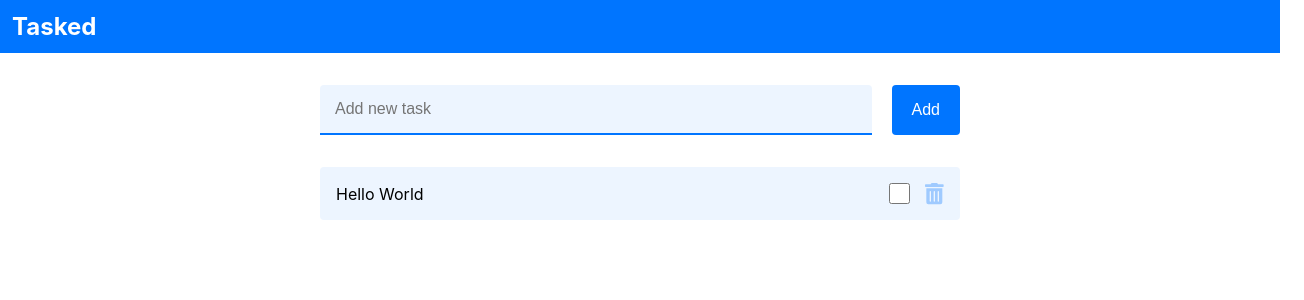
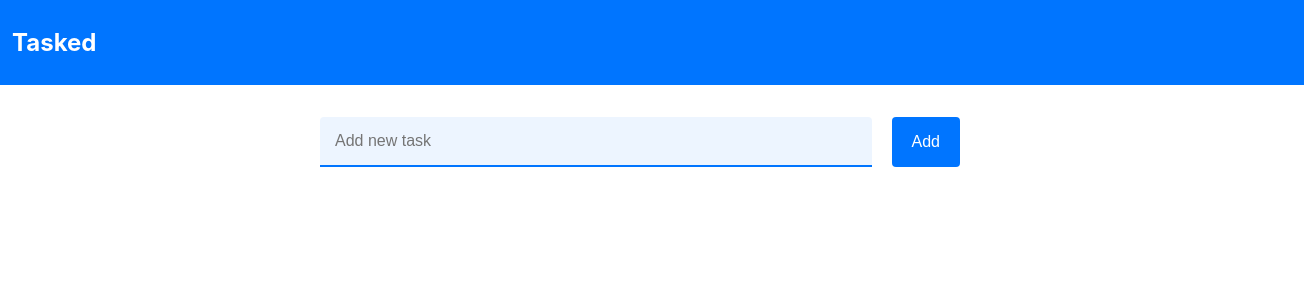
Before and after one commit to Sukhanberliyev/React-todo-list, a React (Create React App) app: page / in a window 1280 px wide. Shown: the top 300 px of the page, 1304 px wide, since content can reach past the window. Built offline with nearby package versions, Linux system fonts and the light colour scheme.

Commit message:
add basic todo functionalities

```diff
--- a/src/App.js
+++ b/src/App.js
@@ -1,16 +1,15 @@
-import './App.css';
-
-import NavigationBar from './components/NavigationBar';
-import NewTodo from './components/NewTodo';
-import TodoList from './components/TodoList';
+import TodoContextProvider from "./store/todo-context";
+import NavigationBar from "./components/NavigationBar";
+import NewTodo from "./components/NewTodo";
+import TodoList from "./components/TodoList";
 
 function App() {
   return (
-    <div className="App">
-    <NavigationBar  />
-    <NewTodo />
-    <TodoList />
-    </div>
+    <TodoContextProvider>
+      <NavigationBar />
+      <NewTodo />
+      <TodoList />
+    </TodoContextProvider>
   );
 }
 
--- a/src/components/NewTodo.js
+++ b/src/components/NewTodo.js
@@ -1,15 +1,30 @@
-import React from 'react'
+import React, { useRef, useContext } from "react";
 
-import classes from "./NewTodo.module.css"
+import { TodoContext } from '../store/todo-context';
+import classes from "./NewTodo.module.css";
 
 const NewTodo = () => {
+  const todosCtx = useContext(TodoContext);
+  const todoTextInputRef = useRef(null);
+
+  const submitHandler = (event) => {
+    event.preventDefault();
+    const enteredText = todoTextInputRef.current.value;
+
+    if (enteredText.trim().length === 0) {
+      // throw an error
+      return;
+    }
+    todosCtx.addTodo(enteredText);
+  };
+
   return (
-    <form className={classes.form}>
+    <form onSubmit={submitHandler} className={classes.form}>
       {/* <label htmlFor="">Todo text</label> */}
-      <input placeholder="Add new task" type="text" />
+      <input placeholder="Add new task" type="text" ref={todoTextInputRef} />
       <button>Add</button>
     </form>
-  )
-}
+  );
+};
 
-export default NewTodo
+export default NewTodo;
--- a/src/components/TodoItem.js
+++ b/src/components/TodoItem.js
@@ -7,11 +7,15 @@ import { faTrashAlt } from "@fortawesome/free-solid-svg-icons";
 const TodoItem = (props) => {
   return (
     <li className={classes.item}>
-      Hello World
-      {/* {props.text} */}
+      {props.text}
       <div className={classes.actions}>
         <input className={classes.checkbox} type="checkbox" name="checked" />
-        <FontAwesomeIcon icon={faTrashAlt} className={classes.icon} size="lg" />
+        <FontAwesomeIcon
+          icon={faTrashAlt}
+          className={classes.icon}
+          size="lg"
+          onClick={props.onRemoveTodo}
+        />
       </div>
     </li>
   );
--- a/src/components/TodoList.js
+++ b/src/components/TodoList.js
@@ -1,14 +1,22 @@
-import React from 'react'
+import React, { useContext } from "react";
 
-import TodoItem from './TodoItem';
+import TodoItem from "./TodoItem";
+import { TodoContext } from "../store/todo-context";
 import classes from "./TodoList.module.css";
 
 const TodoList = () => {
+  const todosCtx = useContext(TodoContext);
   return (
     <ul>
-      <TodoItem />
+      {todosCtx.items.map((item) => (
+        <TodoItem
+          key={item.id}
+          text={item.text}
+          onRemoveTodo={todosCtx.removeTodo.bind(null, item.id)}
+        />
+      ))}
     </ul>
-  )
-}
+  );
+};
 
-export default TodoList
+export default TodoList;
--- /dev/null
+++ b/src/models/todo.js
@@ -0,0 +1,8 @@
+class Todo {
+  constructor(todoText) {
+    this.text = todoText;
+    this.id = new Date().toISOString();
+  }
+}
+
+export default Todo;
--- /dev/null
+++ b/src/store/todo-context.js
@@ -0,0 +1,40 @@
+import React, { useState } from "react";
+
+import Todo from "../models/todo";
+
+export const TodoContext = React.createContext({
+  items: [],
+  addTodo: () => {},
+  removeTodo: (id) => {},
+});
+
+const TodoContextProvider = (props) => {
+  const [todos, setTodos] = useState([]);
+
+  const addTodoHandler = (todoText) => {
+    const newTodo = new Todo(todoText);
+
+    setTodos((prevTodos) => {
+      return prevTodos.concat(newTodo);
+    });
+  };
+
+  const removeTodoHandler = (todoId) => {
+    setTodos((prevTodos) => {
+      return prevTodos.filter((todo) => todo.id !== todoId);
+    });
+  };
+
+  const contextValue = {
+    items: todos,
+    addTodo: addTodoHandler,
+    removeTodo: removeTodoHandler,
+  };
+  return (
+    <TodoContext.Provider value={contextValue}>
+      {props.children}
+    </TodoContext.Provider>
+  );
+};
+
+export default TodoContextProvider;
```
